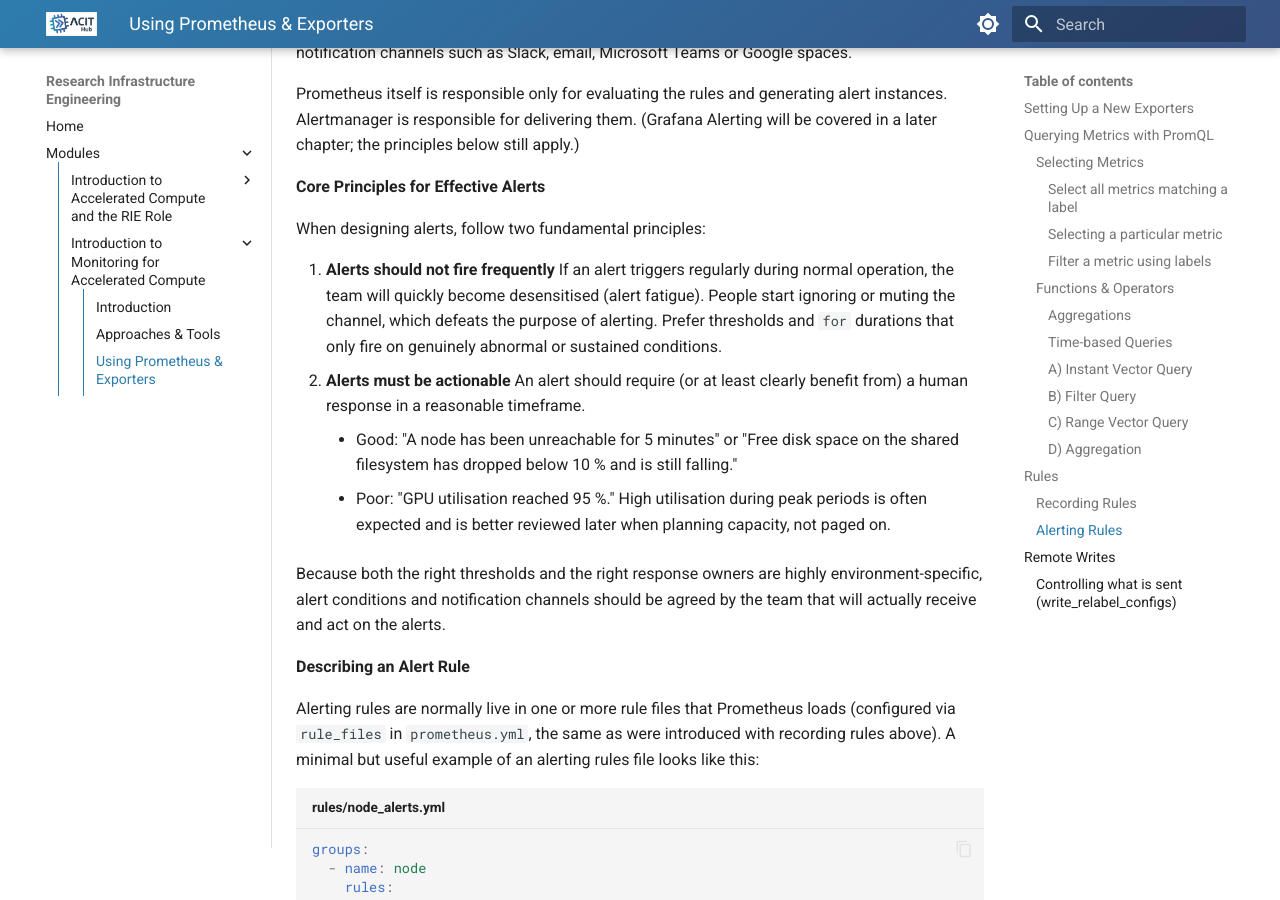
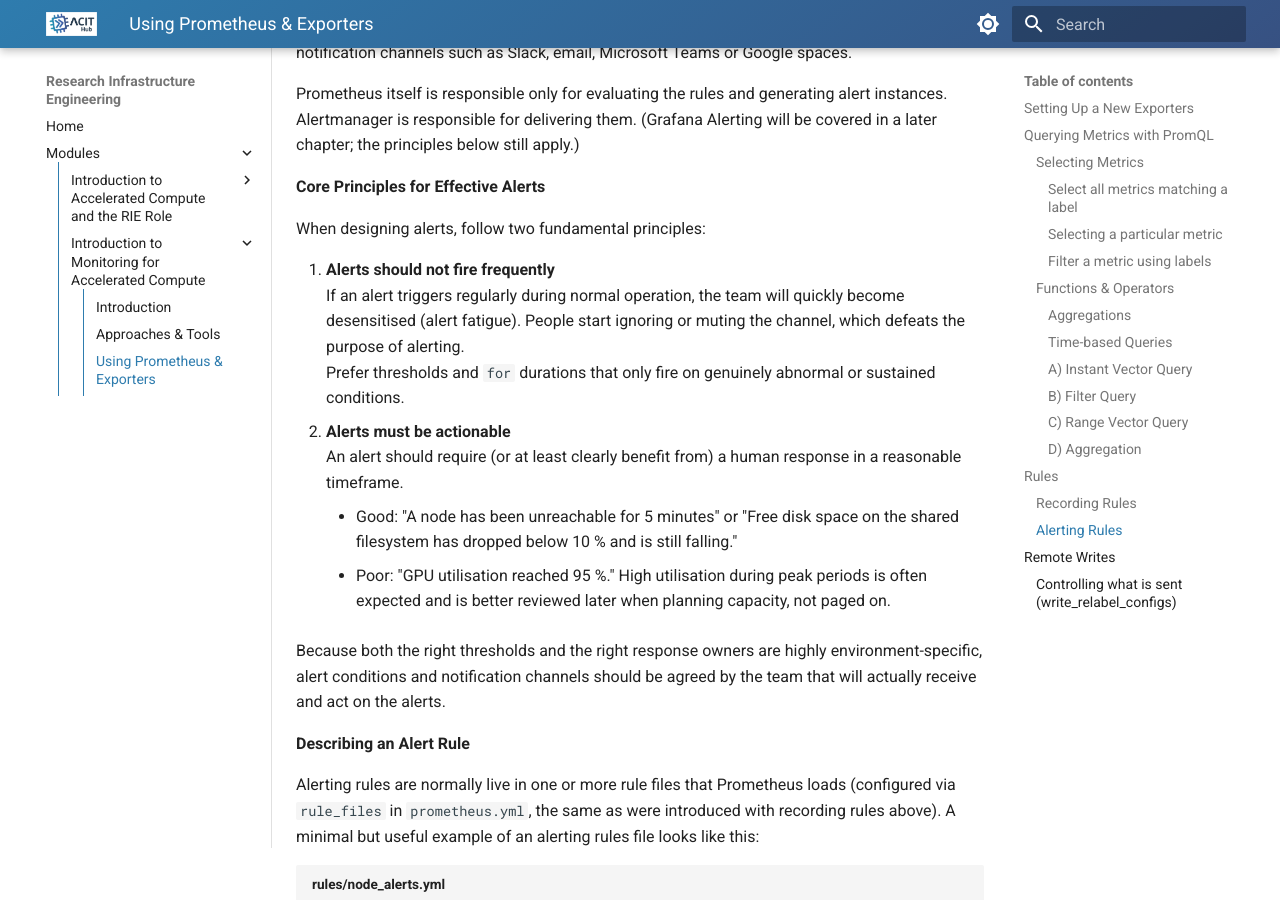
Before and after one commit to ACIT-Hub/docs-acit.surrey.ac.uk, an MkDocs documentation site: the page built from docs/modules/introduction-to-monitoring/prometheus.md, in a window 1280 px wide and 900 px high, scrolled down 10246 px. Built offline with MkDocs 1.6.1 and Material for MkDocs 9.7.7, drawn with Linux system fonts in a browser that asks for light colours.

Commit message:
Fixup: minor tweaks for earlier commit

```diff
--- a/docs/modules/introduction-to-monitoring/prometheus.md
+++ b/docs/modules/introduction-to-monitoring/prometheus.md
@@ -464,9 +464,12 @@ Prometheus itself is responsible only for evaluating the rules and generating al
 When designing alerts, follow two fundamental principles:
 
 1. **Alerts should not fire frequently**
+   <br/>
    If an alert triggers regularly during normal operation, the team will quickly become desensitised (alert fatigue). People start ignoring or muting the channel, which defeats the purpose of alerting.
+   <br/>
    Prefer thresholds and `for` durations that only fire on genuinely abnormal or sustained conditions.
 2. **Alerts must be actionable**
+    <br/>
     An alert should require (or at least clearly benefit from) a human response in a reasonable timeframe.
     - Good: "A node has been unreachable for 5 minutes" or "Free disk space on the shared filesystem has dropped below 10 % and is still falling."
     - Poor: "GPU utilisation reached 95 %." High utilisation during peak periods is often expected and is better reviewed later when planning capacity, not paged on.
```
Also changed, not shown: docs/modules/introduction-to-monitoring/index.md (+1 -1 lines).
